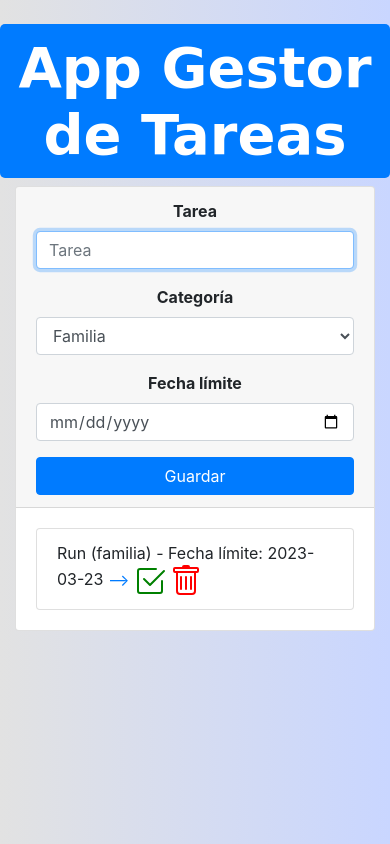
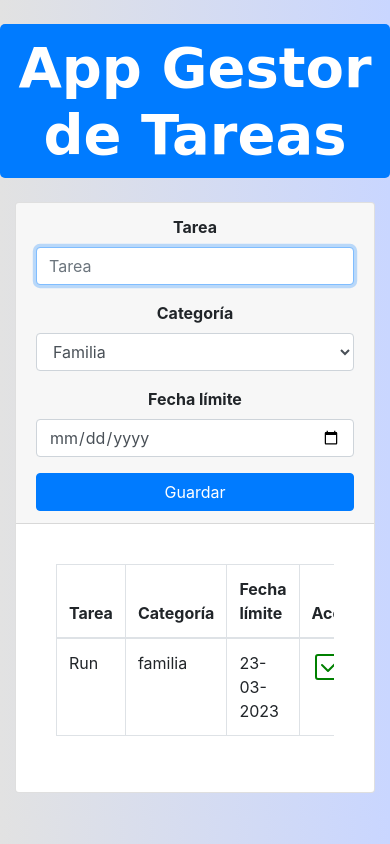
Before and after one commit to LargoLujan/flask_sql_web, a Flask app: page / in a window 390 px wide. Run offline with Flask 3, Linux system fonts and the light colour scheme; some libraries are stand-ins or nearby versions; some web fonts are replaced.

Commit message:
center the page

```diff
--- a/static/main.css
+++ b/static/main.css
@@ -3,6 +3,11 @@ body {
   background: -webkit-linear-gradient(to right, #E2E2E2, #C9D6FF);
   background: linear-gradient(to right, #E2E2E2, #C9D6FF);
 
+}
+
+.container {
+  max-width: 1200px;
+  margin: auto;
 }
 
 .titulo {
--- a/templates/index.html
+++ b/templates/index.html
@@ -16,9 +16,9 @@
         <main>
             <h1 class="display-4 text-center mt-4 titulo custom-style">App Gestor de Tareas</h1>
         <section>
-            <div class="container">
-                <div class="row">
-                    <div class="col-md-4 offset-md-4 my-auto">
+            <div class="container my-4 mx-auto max-w-80">
+                <div class="row justify-content-center">
+                    <div class="col-md-12 offset-md-4 my-auto">
                         <div class="card">
                             <div class="card-header">
                                 <form action="/create_task" method="post">
@@ -49,13 +49,29 @@
                                 </form>
                             </div>
                             <div class="card-body">
-                                <ul class="list-group">
+                                <div class="card-body">
+                                    <div class="table-responsive">
+                                        <table class="table table-bordered">
+                                            <thead>
+                                                <tr>
+                                                    <th scope="col" style="width: 30%;">Tarea</th>
+                                                    <th scope="col" style="width: 30%;">Categoría</th>
+                                                    <th scope="col" style="width: 30%;">Fecha límite</th>
+                                                    <th scope="col" style="width: 30%;">Acciones</th>
+                                                </tr>
+                                            </thead>
+                                            <tbody>
                                                 {% for task in task_list %}
-                                    <li class="list-group-item">
+                                                <tr>
+                                                    <td  style="width: 30%;">
                                                         <span class="{% if task.done==true %} task_done {% endif %}">
-                                        {{ task.content }} ({{ task.category }}) - Fecha límite: {{ task.due_date.strftime("%Y-%m-%d") }}
+                                                        {{ task.content }}
                                                         </span>
-                                        <a href="/done-task/{{task.id_task}}" style="text-decoration:none">-->
+                                                    </td>
+                                                    <td style="width: 30%;">{{ task.category }}</td>
+                                                    <td style="width: 30%;">{{ task.due_date.strftime("%d-%m-%Y") if task.due_date else "" }}</td>
+                                                    <td style="width: 10%;">
+                                                        <a href="/done-task/{{task.id_task}}" style="text-decoration:none">
                                                             <svg xmlns="http://www.w3.org/2000/svg" width="2em" height="2em" fill="green" class="bi bi-check2-square" viewBox="0 0 16 16">
                                                                 <path d="M3 14.5A1.5 1.5 0 0 1 1.5 13V3A1.5 1.5 0 0 1 3 1.5h8a.5.5 0 0 1 0 1H3a.5.5 0 0 0-.5.5v10a.5.5 0 0 0 .5.5h10a.5.5 0 0 0 .5-.5V8a.5.5 0 0 1 1 0v5a1.5 1.5 0 0 1-1.5 1.5H3z"/>
                                                                 <path d="m8.354 10.354 7-7a.5.5 0 0 0-.708-.708L8 9.293 5.354 6.646a.5.5 0 1 0-.708.708l3 3a.5.5 0 0 0 .708 0z"/>
@@ -67,9 +83,13 @@
                                                                 <path fill-rule="evenodd" d="M14.5 3a1 1 0 0 1-1 1H13v9a2 2 0 0 1-2 2H5a2 2 0 0 1-2-2V4h-.5a1 1 0 0 1-1-1V2a1 1 0 0 1 1-1H6a1 1 0 0 1 1-1h2a1 1 0 0 1 1 1h3.5a1 1 0 0 1 1 1v1zM4.118 4 4 4.059V13a1 1 0 0 0 1 1h6a1 1 0 0 0 1-1V4.059L11.882 4H4.118zM2.5 3V2h11v1h-11z"/>
                                                             </svg>
                                                         </a>
-                                    </li>
+                                                    </td>
+                                                </tr>
                                                 {% endfor %}
-                                </ul>
+                                            </tbody>
+                                        </table>
+                                    </div>
+                                </div>
                             </div>
                         </div>
                     </div>
```
Lines whose indentation alone changed are shown as unchanged.
